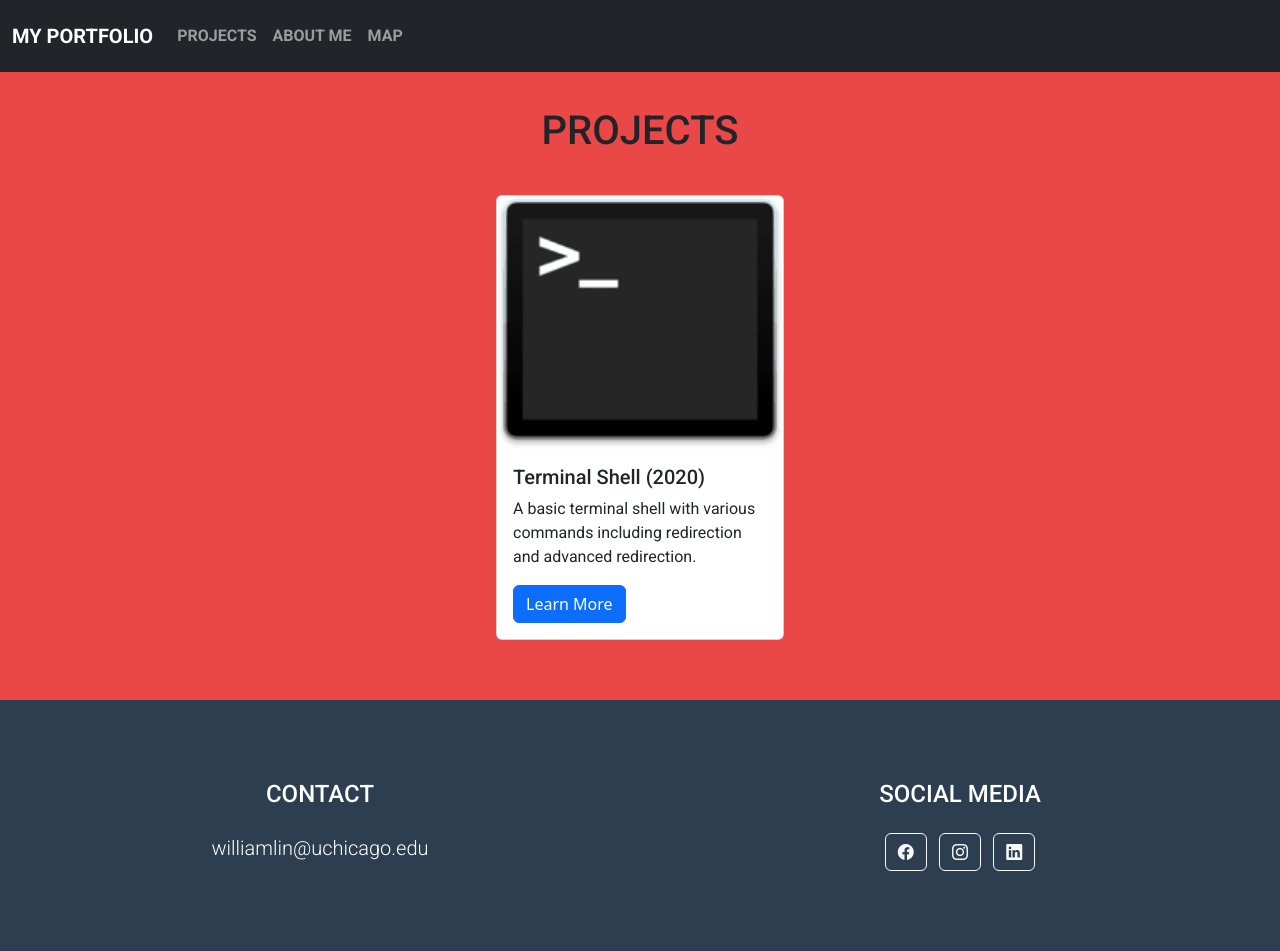
After one commit to williamlin-02/portfolio-site, a Flask app: page /projects in a window 1280 px wide. The commit adds this page. Run offline with Flask 2, Linux system fonts and the light colour scheme.

Commit message:
created projects page

```diff
--- a/app/__init__.py
+++ b/app/__init__.py
@@ -21,7 +21,16 @@ def index():
 def william():
     return render_template('william.html', title="William", url=os.getenv("URL"))
 
+# for projects page
+@app.route('/projects')
+def projects():
+    return render_template('projects.html', title="Projects", url=os.getenv("URL"))
+
 # for map page
 @app.route('/map')
 def map():
     return render_template('map.html', title="Map", url=os.getenv("URL"))
+
+
+if __name__ == "__main__":
+    app.run(debug=True)
--- a/app/static/styles/main.css
+++ b/app/static/styles/main.css
@@ -166,3 +166,17 @@ li a:hover, .dropdown-box:hover .dropdown{
     background-color: #2c3e50;
     color: #fff;
 }
+
+.card {
+    margin: auto;
+    margin-top: 40px;
+}
+
+.project-header{
+    padding-top: 35px;
+}
+
+#projects {
+    background: #EA4747;
+    padding-bottom: 60px;
+}
--- a/app/templates/base.html
+++ b/app/templates/base.html
@@ -41,7 +41,7 @@
             <div class="collapse navbar-collapse" id="navbarNav">
                 <ul class="navbar-nav">
                     <li class="nav-item">
-                        <a class="nav-link" href="#">Projects</a>
+                        <a class="nav-link" href={{ url_for("projects") }}>Projects</a>
                     </li>
                     <li class="nav-item">
                         <a class="nav-link" href={{ url_for("william") }}>About Me</a>
@@ -71,9 +71,9 @@
                 <!-- Footer Social Icons-->
                 <div class="col">
                     <h4 class="text-uppercase mb-4">Social Media</h4>
-                    <a class="btn btn-outline-light btn-social mx-1" href="https://www.facebook.com/idonutdub/"><i class="bi-facebook"></i></a>
-                    <a class="btn btn-outline-light btn-social mx-1" href="https://www.instagram.com/w.illiamlin/"><i class="bi-instagram"></i></a>
-                    <a class="btn btn-outline-light btn-social mx-1" href="https://www.linkedin.com/in/williamlin02/"><i class="bi-linkedin"></i></a>
+                    <a class="btn btn-outline-light btn-social mx-1" href="https://www.facebook.com/idonutdub/" target="_blank"><i class="bi-facebook"></i></a>
+                    <a class="btn btn-outline-light btn-social mx-1" href="https://www.instagram.com/w.illiamlin/" target="_blank"><i class="bi-instagram"></i></a>
+                    <a class="btn btn-outline-light btn-social mx-1" href="https://www.linkedin.com/in/williamlin02/" target="_blank"><i class="bi-linkedin"></i></a>
                 </div>
             </div>
         </div>
--- /dev/null
+++ b/app/templates/projects.html
@@ -0,0 +1,18 @@
+{% extends "base.html" %}
+
+{% block body %}
+<div id="projects">
+    <div class="text">
+        <h1 class = "project-header">PROJECTS</h1>
+    </div>
+
+    <div class="card" style="width: 18rem;">
+        <img src="static/img/terminal_project.webp" class="card-img-top" alt="...">
+        <div class="card-body">
+            <h5 class="card-title">Terminal Shell (2020)</h5>
+            <p class="card-text"> A basic terminal shell with various commands including redirection and advanced redirection.</p>
+            <a href="https://github.com/williamlin-02/shell-project" target="_blank" class="btn btn-primary">Learn More</a>
+        </div>
+    </div>
+</div>
+{% endblock %}
```
Also changed, not shown: app/static/img/terminal_project.webp (added).
